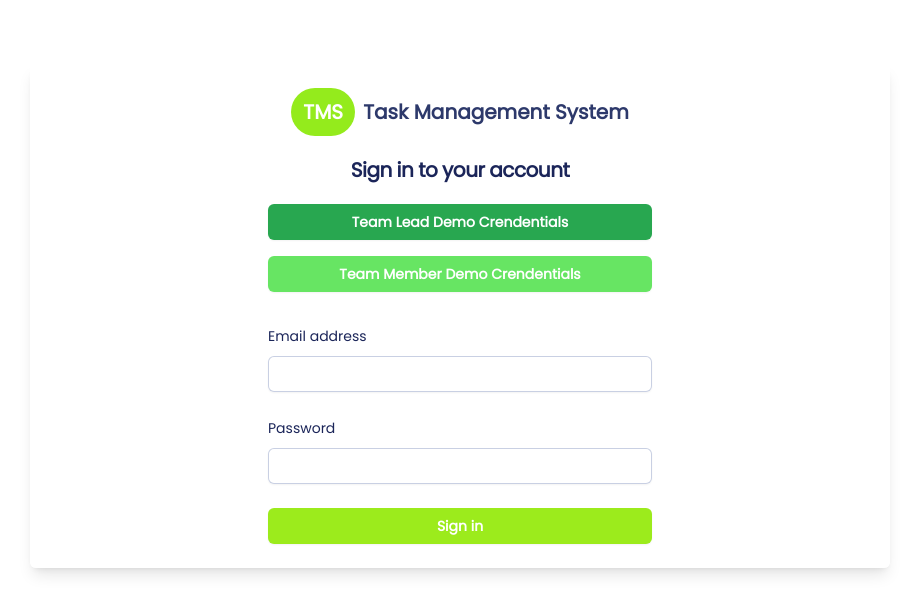
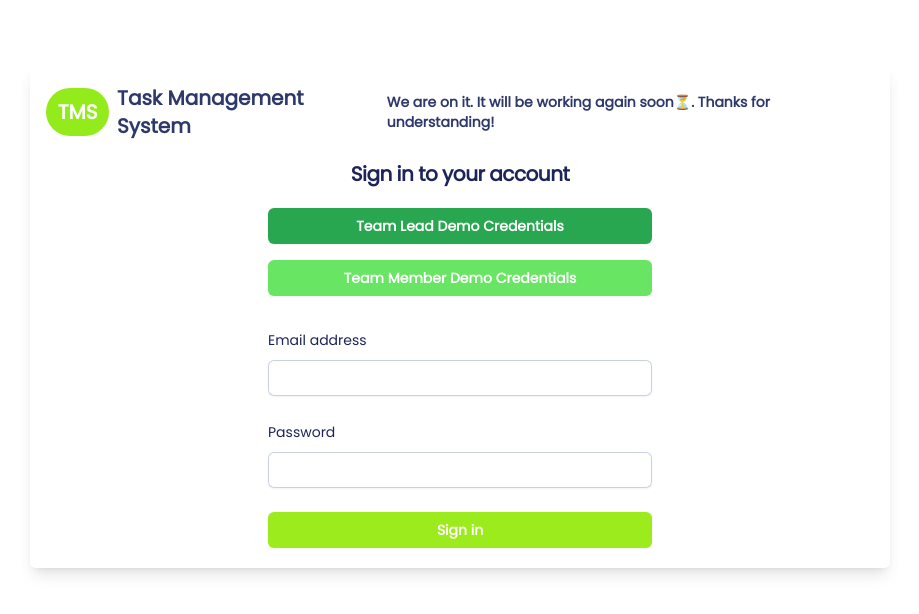
Before and after one commit to amtushar/task-management-system, a Next.js app in the folder webclient/: page /login/1 in a window 1280 px wide. Shown: the top 614 px of the page, without its empty margins (180-1099 px from the left). Built offline with nearby package versions, Linux system fonts and the light colour scheme.

Commit message:
login page texts

```diff
--- a/webclient/src/components/login/login.tsx
+++ b/webclient/src/components/login/login.tsx
@@ -61,7 +61,7 @@ const Login = () => {
 
   };
   return (
-    <div className="flex flex-col shadow-lg bg-white bg-opacity-90 py-6 px-4 rounded-md animate_animated animate_fadeIn mt-16 max-w-[860px] mx-auto">
+    <div className="flex flex-col shadow-lg bg-white bg-opacity-90 py-5 px-4 rounded-md animate_animated animate_fadeIn mt-16 max-w-[860px] mx-auto">
     <div className="flex flex-col items-center space-y-4">
       <div className="flex items-center space-x-2">
         <div className="bg-[#94eb1c] rounded-full h-12 w-16 flex items-center justify-center">
@@ -70,15 +70,18 @@ const Login = () => {
         <p className="text-xl font-semibold text-gray-800 capitalize">
           Task Management System
         </p>
+        <p className="text-sm font-semibold text-gray-800">
+          We are on it. It will be working again soon⏳. Thanks for understanding!
+        </p>
       </div>
 
       <h4 className="mt-2 text-center text-xl font-bold leading-9 tracking-tight text-gray-900">
         Sign in to your account
       </h4>
       <button  className="w-96 flex justify-center rounded-md bg-[#28a750] px-3 py-1.5 text-sm font-semibold leading-6 text-white shadow-sm hover:bg-[#94eb1c] focus-visible:outline focus-visible:outline-2 focus-visible:outline-offset-2 focus-visible:outline-[#9ceb1c]"
-       onClick={fillDemoCredentials}>Team Lead Demo Crendentials</button>
+       onClick={fillDemoCredentials}>Team Lead Demo Credentials</button>
       <button  className=" w-96 flex justify-center rounded-md bg-[#67e563] px-3 py-1.5 text-sm font-semibold leading-6 text-white shadow-sm hover:bg-[#94eb1c] focus-visible:outline focus-visible:outline-2 focus-visible:outline-offset-2 focus-visible:outline-[#9ceb1c]"
-       onClick={fillDemoUserCredentials}>Team Member Demo Crendentials</button>
+       onClick={fillDemoUserCredentials}>Team Member Demo Credentials</button>
     </div>
 
     <div className="mt-8 sm:mx-auto sm:w-full sm:max-w-sm">
```
